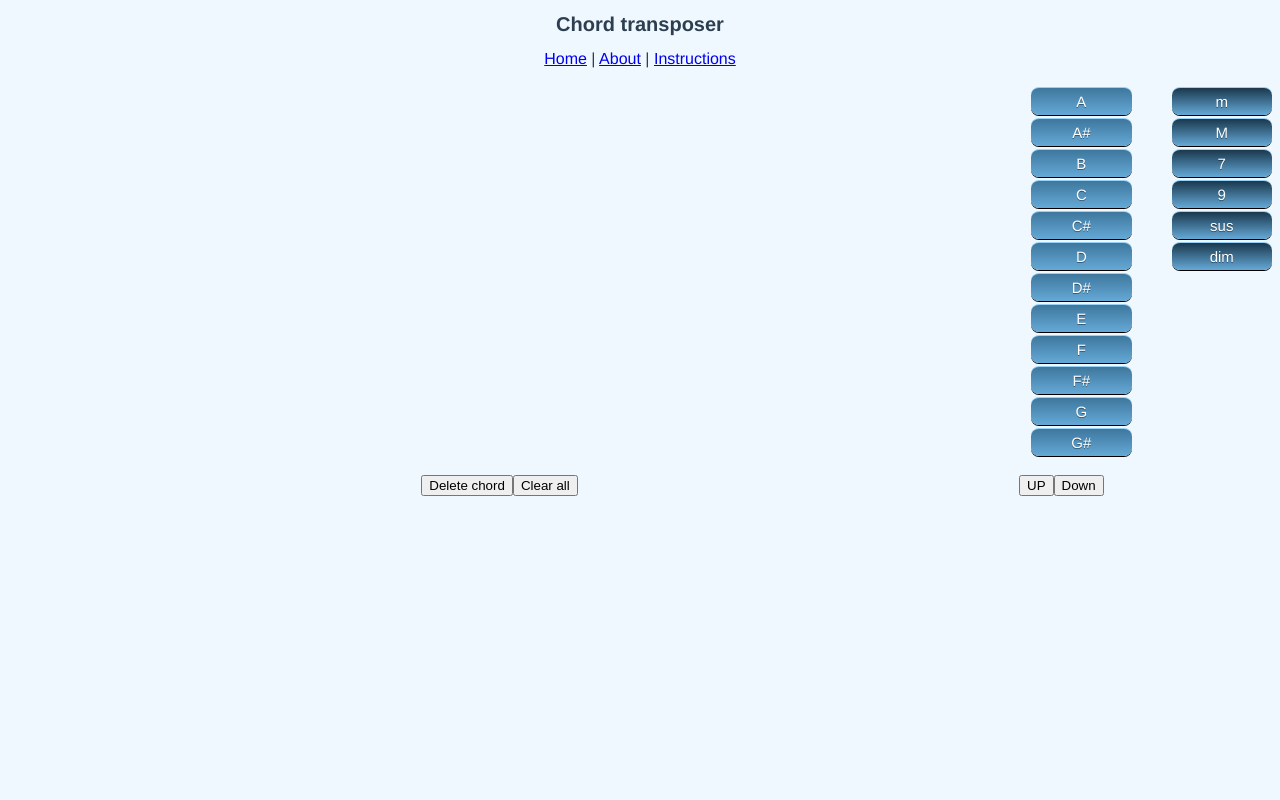
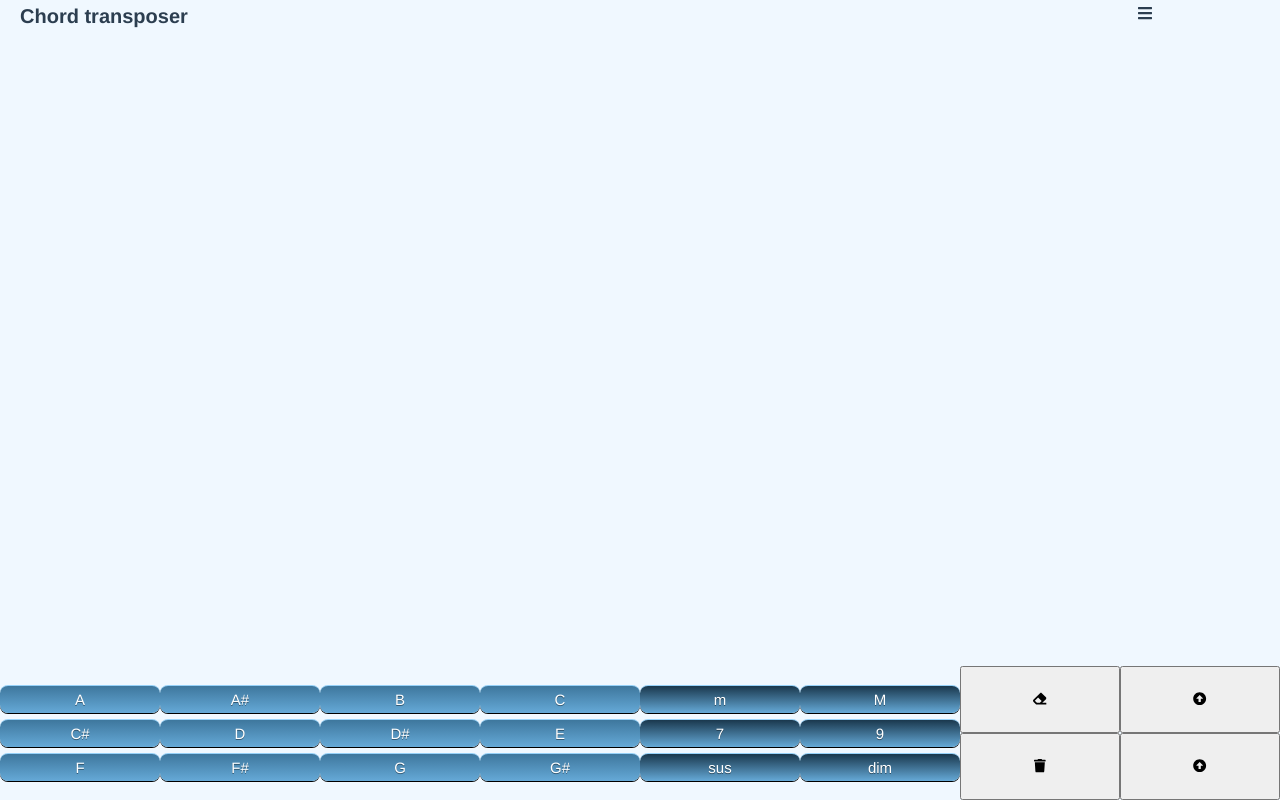
Before and after one commit to SergioMRib/chordConvert_Vue, a Vue app: page /#/ in a window 1280 px wide. Built offline with nearby package versions, Linux system fonts and the light colour scheme.

Commit message:
Changes in styling
Added font awesome icons
The router view is hidden
Router view visibility is toggled by clicking the bars
Chords, modifiers, arrows and trash are now at the bottom

```diff
--- a/package.json
+++ b/package.json
@@ -8,6 +8,11 @@
     "lint": "vue-cli-service lint"
   },
   "dependencies": {
+    "@fortawesome/fontawesome-svg-core": "^1.2.18",
+    "@fortawesome/free-solid-svg-icons": "^5.8.2",
+    "@fortawesome/vue-fontawesome": "^0.1.6",
+    "i": "^0.3.6",
+    "npm": "^6.9.0",
     "vue": "^2.6.6",
     "vue-router": "^3.0.1"
   },
--- a/public/index.html
+++ b/public/index.html
@@ -9,7 +9,7 @@
   </head>
   <body>
     <noscript>
-      <strong>We're sorry but chords_converter doesn't work properly without JavaScript enabled. Please enable it to continue.</strong>
+      <strong>We're sorry but this app doesn't work properly without JavaScript enabled. Please enable it to continue.</strong>
     </noscript>
     <div id="app"></div>
     <!-- built files will be auto injected -->
--- a/src/App.vue
+++ b/src/App.vue
@@ -2,15 +2,29 @@
   <div id="app">
     <header>
       <h1>Chord transposer</h1>
-      <div id="nav">
-        <router-link to="/">Home</router-link> |
-        <router-link to="/about">About</router-link> |
-        <router-link to="/instructions">Instructions</router-link>
+
+      <font-awesome-icon icon="bars" v-on:click="hideNav"/>
+
+      <div id="nav" class="hidden" v-on:click="hideNav">
+        <p><router-link to="/">Home</router-link></p>
+        <p><router-link to="/about">About</router-link></p>
+        <p><router-link to="/instructions">Instructions</router-link></p>
       </div>
     </header>
     <router-view/>
   </div>
 </template>
+
+<script>
+export default {
+  methods: {
+    hideNav: function () {
+      console.log("The hamburger works")
+      document.getElementById("nav").classList.toggle("hidden")
+    }
+  }
+}
+</script>
 
 <style>
 #app {
@@ -22,11 +36,34 @@
   margin-top: 0px;
 }
 
+header {
+  display: grid;
+  grid-template-columns: 8fr 1fr;
+}
 
 h1 {
-  font-size: 20px
+  margin-top: 0px;
+  margin-left: 1em;
+  font-size: 20px;
+  text-align: left;
+  display: inline;
 }
+
+#nav {
+  position: fixed;
+  right: 0;
+  top: 20px;
+  margin: 3px;
+  padding: 10px 0px 10px 0px;
+  text-align: left;
+  background-color: white;
+}
+.hidden {
+  visibility: hidden;
+}
+
 body {
+  margin: 5px 0px 0px 0px;
   background-color: aliceblue;
   /* background-image: url('/assets/images/guitarBackground.jpeg') blue; */
 }
--- a/src/main.js
+++ b/src/main.js
@@ -1,6 +1,13 @@
 import Vue from 'vue'
 import App from './App.vue'
 import router from './router'
+import { library } from '@fortawesome/fontawesome-svg-core'
+import { faArrowAltCircleDown, faArrowAltCircleUp, faEraser, faTrash, faBars } from '@fortawesome/free-solid-svg-icons'
+import { FontAwesomeIcon } from '@fortawesome/vue-fontawesome'
+
+library.add(faArrowAltCircleDown, faArrowAltCircleUp, faEraser, faTrash, faBars);
+
+Vue.component('font-awesome-icon', FontAwesomeIcon)
 
 Vue.config.productionTip = false
 
--- a/src/views/Home.vue
+++ b/src/views/Home.vue
@@ -13,6 +13,7 @@
         </Chord>
       </ul>
 
+      <div id="usables">
         <ul class="list-of-chords">
           <Chord
             v-bind:key="item.pos"
@@ -22,7 +23,7 @@
           </Chord>
         </ul>
 
-      <ul classs="list-of-modifiers">
+        <ul class="list-of-modifiers">
           <Modifier
               v-bind:key="item.pos"
               v-for="item in modifiers"
@@ -30,25 +31,24 @@
               v-on:selected="addModifier">
           </Modifier>
         </ul>
-      <div>
+        <div class="action-buttons">
           <button
             v-on:click="removeChord">
-          Delete chord
+            <font-awesome-icon icon="eraser" />
+          </button>
+          <button
+            v-on:click="convert(1)">
+            <font-awesome-icon icon="arrow-alt-circle-up" />
           </button>
           <button
             v-on:click="songChords = []">
-          Clear all
-        </button>
-      </div>
-      <div>
-        <button
-          v-on:click="convert(1)">
-          UP
+            <font-awesome-icon icon="trash" />
           </button>
           <button
             v-on:click="convert(-1)">
-          Down
+            <font-awesome-icon icon="arrow-alt-circle-up" />
           </button>
+        </div>
       </div>
     </div>
 
@@ -227,7 +227,7 @@ export default {
   },
   mounted() {
     if (localStorage.chords) {
-        this.songChords = JSON.parse(sessionStorage.getItem("chords"))
+        this.songChords = JSON.parse(sessionStorage.chords)
     }
   },
   watch: {
@@ -242,11 +242,28 @@ export default {
 
 <style scoped>
   #container {
+
+  }
+
+  #usables {
+    position: fixed;
+    bottom: 0;
+    width: 100%;
     display: grid;
-    grid-template-columns: 7fr 1fr 1fr;
+    grid-template-columns: 2fr 1fr 1fr;
+  }
+
+  .list-of-chords {
+    display: grid;
+    grid-template-columns: 1fr 1fr 1fr 1fr;
+  }
+  .list-of-modifiers, .action-buttons{
+    display: grid;
+    grid-template-columns: 1fr 1fr;
   }
 
   ul {
     list-style-type: none;
+    padding: 0;
   }
 </style>
```
Lines whose indentation alone changed are shown as unchanged.
